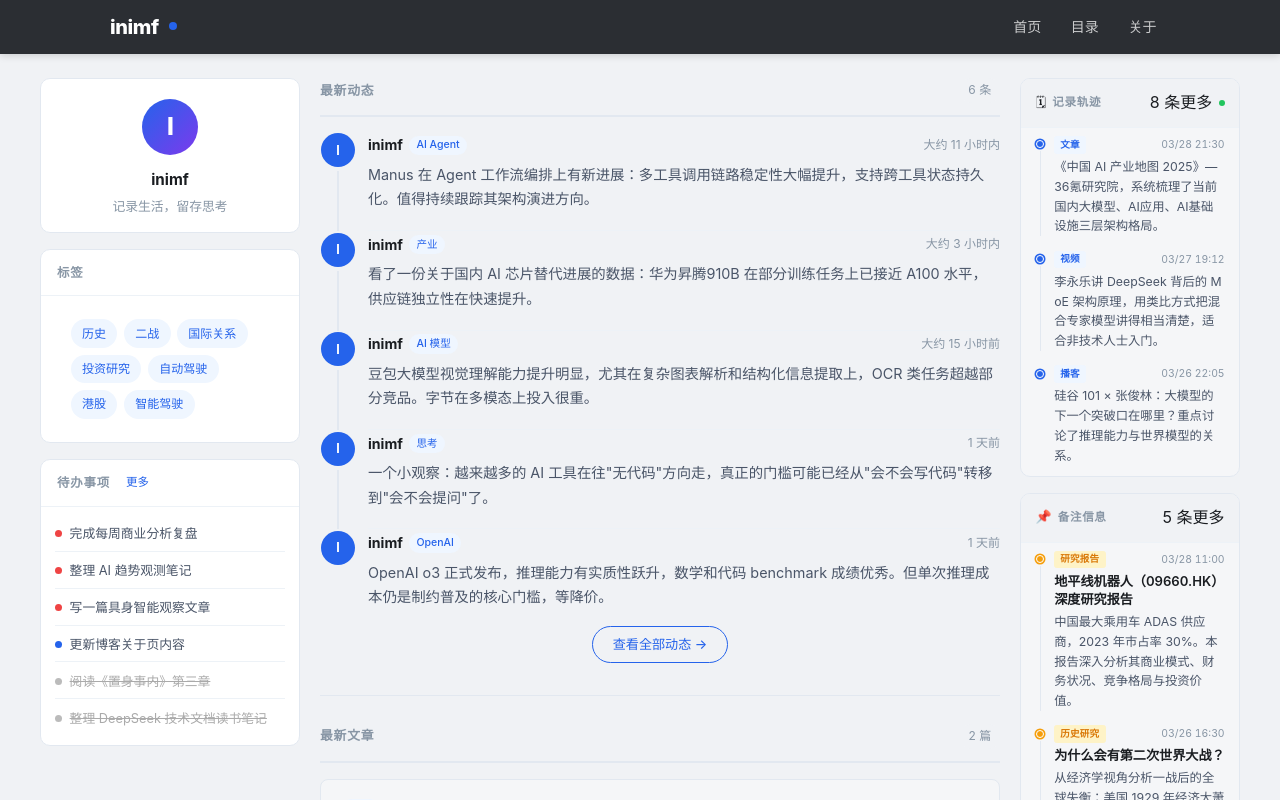
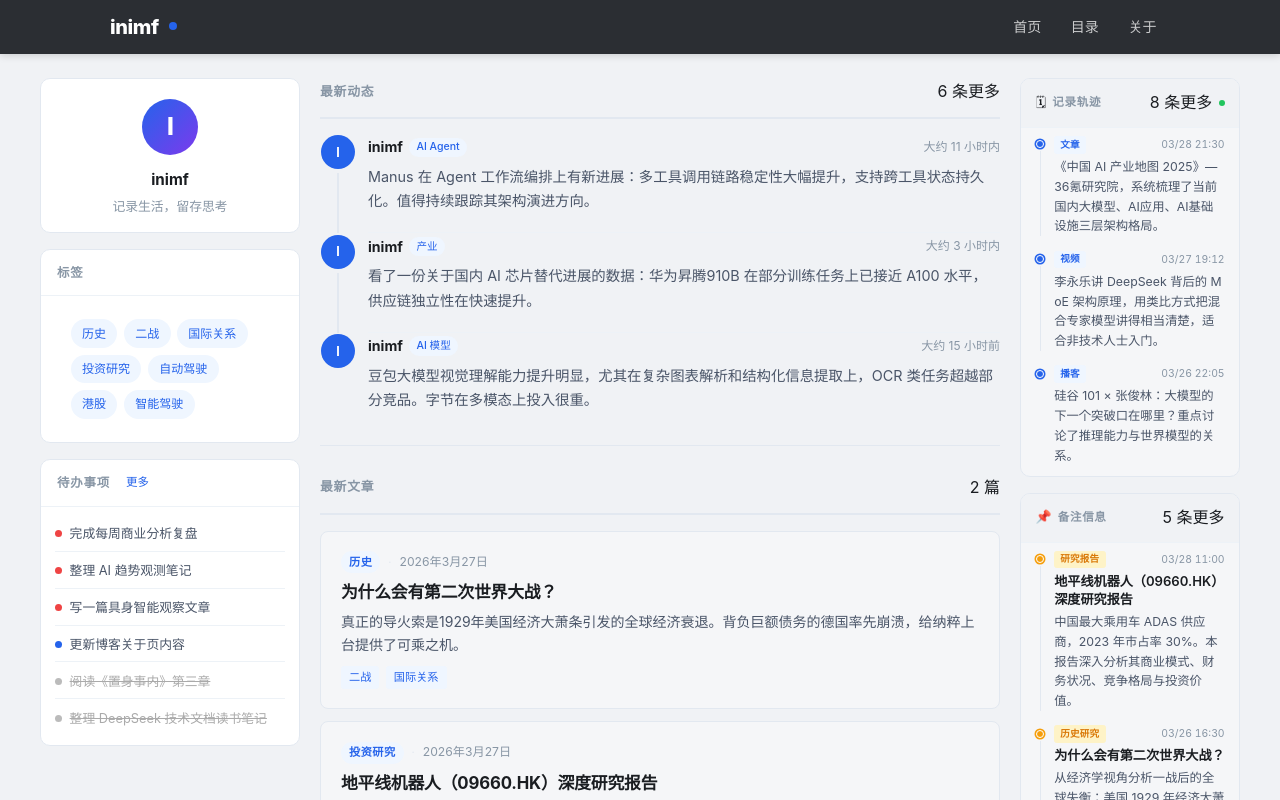
Before and after one commit to web1286/inimf-blog, a Next.js app: page / in a window 1280 px wide. Shown: the top 800 px of the page. Built offline with nearby package versions, Linux system fonts and the light colour scheme.

Commit message:
update pages/index.tsx

```diff
--- a/pages/index.tsx
+++ b/pages/index.tsx
@@ -21,8 +21,8 @@ interface HomeProps {
 }
 
 export default function Home({ posts }: HomeProps) {
-  const displayUpdates = UPDATES.slice(0, 5)
-  const displayPosts = posts.slice(0, 5)
+  const displayUpdates = UPDATES.slice(0, 3)
+  const displayPosts = posts.slice(0, 3)
 
   return (
     <Layout posts={posts}>
@@ -31,7 +31,12 @@ export default function Home({ posts }: HomeProps) {
       <div className="feed-section">
         <div className="feed-header">
           <span className="feed-title">最新动态</span>
-          <span className="feed-count">{UPDATES.length} 条</span>
+          <span className="feed-count-with-more">
+            <span className="feed-count-num">{UPDATES.length} 条</span>
+            {UPDATES.length > 3 && (
+              <Link href="/updates" className="feed-inline-more">更多</Link>
+            )}
+          </span>
         </div>
 
         {/* 微博/X 时间线 */}
@@ -62,16 +67,6 @@ export default function Home({ posts }: HomeProps) {
             )
           })}
         </div>
-
-        {UPDATES.length > 5 ? (
-          <div className="feed-more">
-            <Link href="/updates" className="feed-more-link">查看全部动态 →</Link>
-          </div>
-        ) : (
-          <div className="feed-more">
-            <Link href="/updates" className="feed-more-link">查看全部动态 →</Link>
-          </div>
-        )}
       </div>
 
       {/* ========== 分隔线 ========== */}
@@ -81,7 +76,12 @@ export default function Home({ posts }: HomeProps) {
       <div className="feed-section">
         <div className="feed-header">
           <span className="feed-title">最新文章</span>
-          <span className="feed-count">{posts.length} 篇</span>
+          <span className="feed-count-with-more">
+            <span className="feed-count-num">{posts.length} 篇</span>
+            {posts.length > 3 && (
+              <Link href="/posts" className="feed-inline-more">更多</Link>
+            )}
+          </span>
         </div>
 
         {posts.length === 0 ? (
@@ -89,7 +89,6 @@ export default function Home({ posts }: HomeProps) {
             <p>还没有文章，快去写第一篇吧 ✍️</p>
           </div>
         ) : (
-          <>
           <div className="post-feed">
             {displayPosts.map((post) => (
               <article key={post.slug} className="post-card">
@@ -136,11 +135,6 @@ export default function Home({ posts }: HomeProps) {
               </article>
             ))}
           </div>
-
-            <div className="feed-more">
-              <Link href="/posts" className="feed-more-link">查看全部文章 →</Link>
-            </div>
-          </>
         )}
       </div>
 
```
Lines whose indentation alone changed are shown as unchanged.
